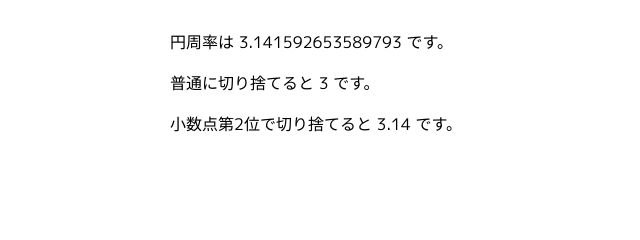
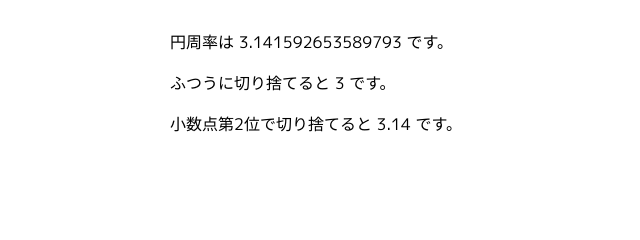
Before and after one commit to yshura/book-js, a plain HTML site: page practice/4-03_math/index.html in a window 1280 px wide. Shown: the part 123-363 px from the top of the page, 0-640 px from the left. Drawn offline with Linux system fonts and the light colour scheme.

Commit message:
少数第○位で切り捨てる

```diff
--- a/practice/4-03_math/index.html
+++ b/practice/4-03_math/index.html
@@ -19,7 +19,7 @@
 <div class="container">
 <section>
   <P>円周率は <span id="pi"></span> です。</P>
-  <P>普通に切り捨てると <span id="floor"></span> です。</P>
+  <P>ふつうに切り捨てると <span id="floor"></span> です。</P>
   <p>小数点第2位で切り捨てると <span id="output"></span> です。</p>
 </section>
 </div><!-- /.container -->
```
